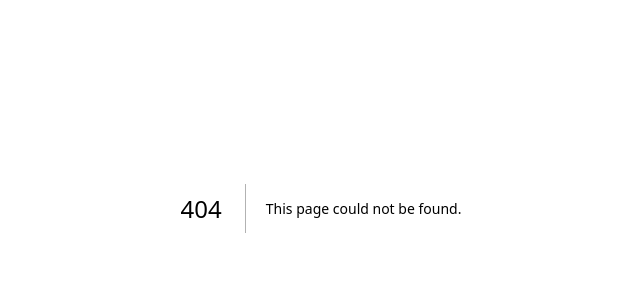
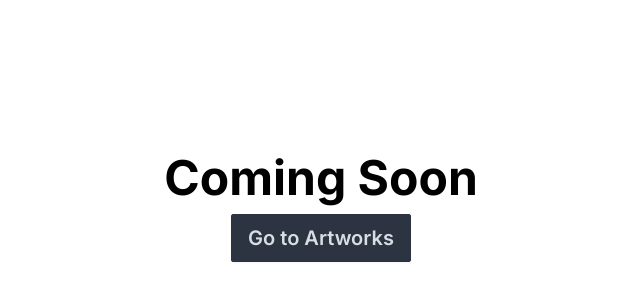
Before and after one commit to jourdancatarina3/art-gallery-frontend, a Next.js app: page /user/1/settings in a window 1280 px wide. Before the commit this address had no page. Shown: the part 192-492 px from the top of the page, without its empty margins (319-959 px from the left). Built offline with nearby package versions, Linux system fonts and the light colour scheme; a web font is replaced by a local one.

Commit message:
change text size

```diff
--- /dev/null
+++ b/src/app/user/[id]/settings/page.jsx
@@ -0,0 +1,15 @@
+'use client';
+
+import React from 'react'
+import Link from 'next/link';
+
+function page() {
+    return (
+        <div className='flex flex-col gap-3 justify-center h-lvh items-center w-screen'>
+            <h1 className='font-bold text-5xl'>Coming Soon</h1>
+            <Link href={'/artworks'} className='btn btn-neutral rounded-sm text-xl'>Go to Artworks</Link>
+        </div>
+    )
+}
+
+export default page
--- a/src/components/artworks/ArtworkCard.jsx
+++ b/src/components/artworks/ArtworkCard.jsx
@@ -49,7 +49,7 @@ const ArtworkCard = (props) => {
         </div>
         <div className="card-body py-3 px-5">
             <div className='flex gap-2 items-center'>
-              <h2 className="card-title tracking-widest max-w-[180px] line-clamp-1">
+              <h2 className="card-title tracking-widest max-w-[180px] line-clamp-1 text-base">
                   {artwork.title}
               </h2>
               {artwork.bids_count > 0 && (
```
